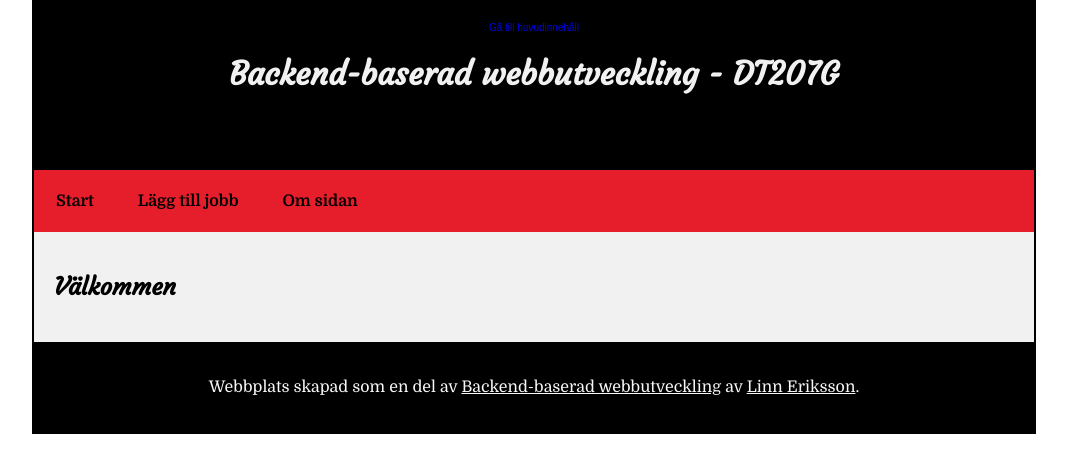
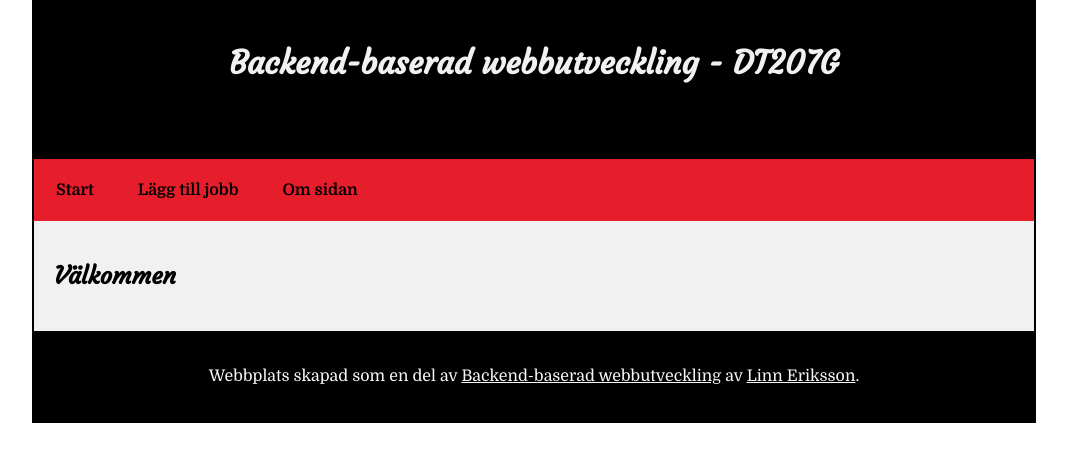
Before and after one commit to LinnEriksson89/DT207G_Moment2_webbplats, a website: page src/index.html in a window 1280 px wide. Shown: the whole page, without its empty margins (106-1173 px from the left). Drawn offline with nearby package versions, Linux system fonts and the light colour scheme; files that its build step writes are made by us from their sources.

Commit message:
Now with skiplink-styling actually added...

```diff
--- a/src/css/main.scss
+++ b/src/css/main.scss
@@ -29,7 +29,8 @@
 
 // 5. Components
 @import
-    'components/buttons';
+    'components/buttons',
+    'components/skiplink';
 
 // 6. Page-specific
 
```
